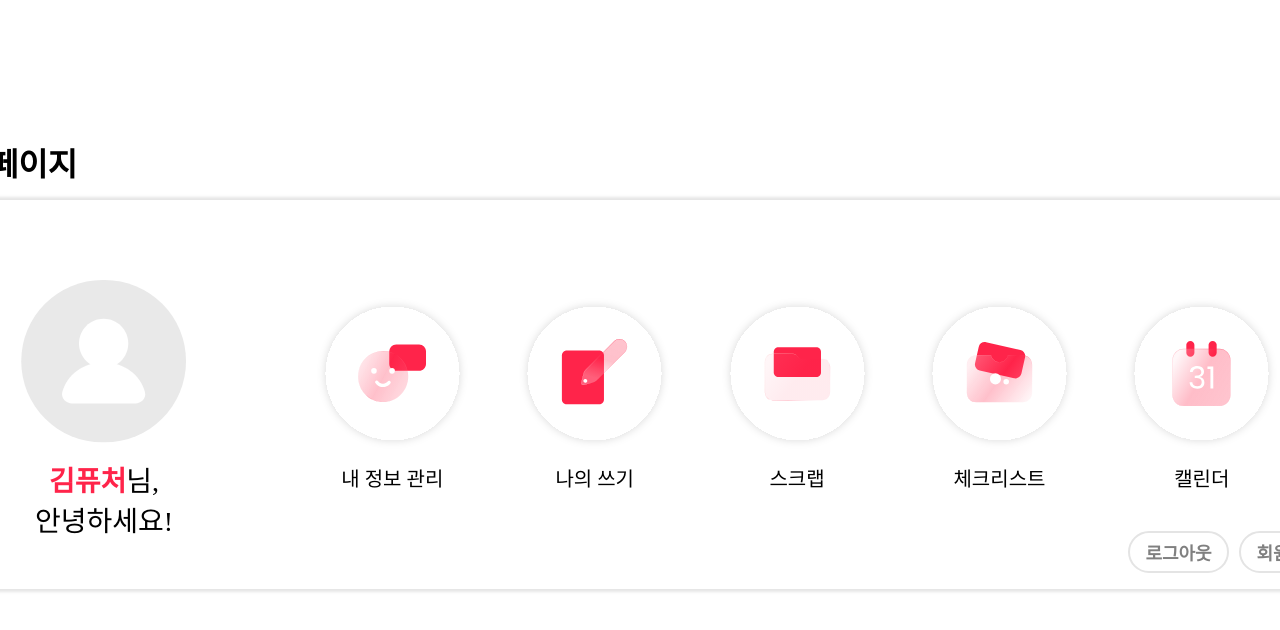
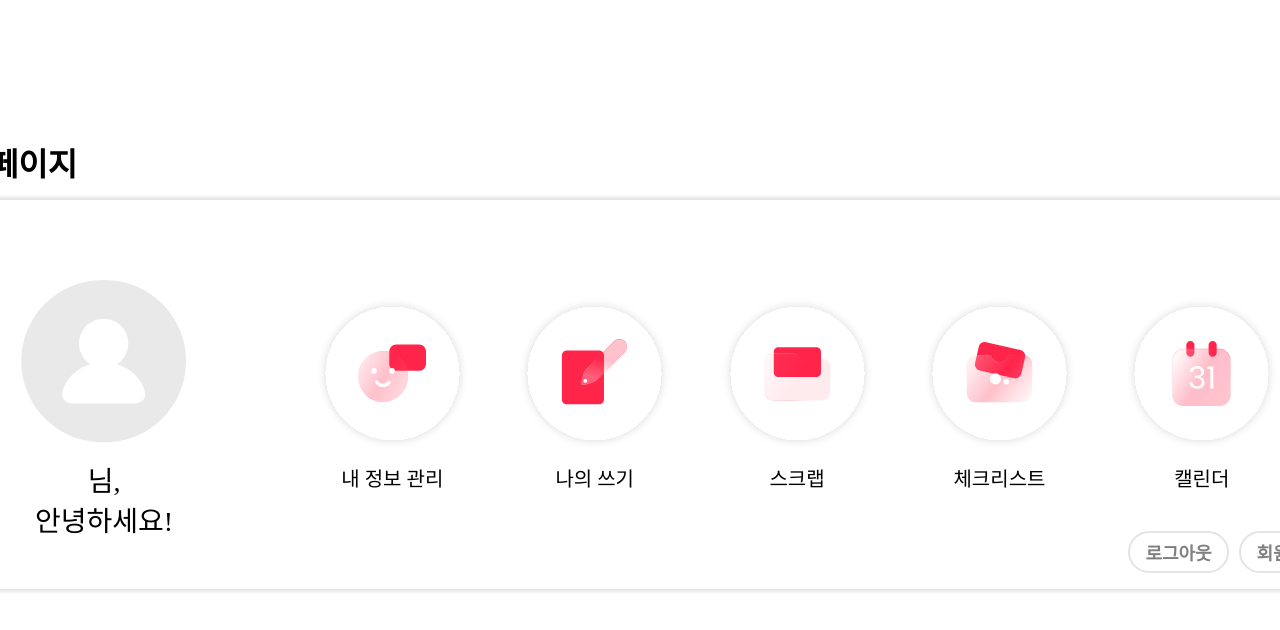
Before and after one commit to to-ex/Frontend, a React (Create React App) app: page /mypage in a window 1280 px wide. Shown: the top 630 px of the page. Built offline with nearby package versions, Linux system fonts and the light colour scheme; no server answers.

Commit message:
Feat: api 연동 코드 작성

```diff
--- a/src/pages/MyPage.jsx
+++ b/src/pages/MyPage.jsx
@@ -1,4 +1,5 @@
-import React, { useState } from 'react';
+import React, { useState, useEffect } from 'react';
+import axios from 'axios';
 import styled from 'styled-components';
 import Modal from '../components/Modal';
 import ConfirmModal from '../components/ConfirmModal';
@@ -18,7 +19,8 @@ const PageWrapper = styled.div`
   margin: 11% auto 0;
   a {
     text-decoration: none;
-  color: black;
+    color: black;
+  }
 `;
 
 const PageHeader = styled.div`
@@ -146,7 +148,7 @@ const iconMapping = {
 };
 
 function MyPage() {
-  const [userInfo] = useState({ name: '김퓨처' });
+  const [userInfo, setUserInfo] = useState({ userId: '', username: '', email: '' });
   const [modalVisible, setModalVisible] = useState(false);
   const [modalContent, setModalContent] = useState('');
   const [confirmModalVisible, setConfirmModalVisible] = useState(false);
@@ -161,8 +163,21 @@ function MyPage() {
     { id: 2, title: '나의 쓰기', icon: 'writing', path: null },
     { id: 3, title: '스크랩', icon: 'scrap', path: null },
     { id: 4, title: '체크리스트', icon: 'checklist', path: null },
-    { id: 5, title: '캘린더', icon: 'calendar', path: null } //이후 path 추가 예정
+    { id: 5, title: '캘린더', icon: 'calendar', path: null }
   ]);
+
+  useEffect(() => {
+    const fetchUserInfo = async () => {
+      try {
+        const response = await axios.get('/api/v1/mypage');
+        setUserInfo(response.data);
+      } catch (error) {
+        console.error('Failed to fetch user info', error);
+      }
+    };
+
+    fetchUserInfo();
+  }, []);
 
   const handleLogoutClick = () => {
     setModalContent('로그아웃 하시겠습니까?');
@@ -208,7 +223,7 @@ return (
       <UserGreeting>
         <StyledPerson1 style={{ width: '165.64px', height: '163.17px'}}/>
         <GreetingContainer>
-          <UserName>{userInfo.name}</UserName>
+          <UserName>{userInfo.username}</UserName>
           <NameSuffix>님,</NameSuffix>
         </GreetingContainer>
         <AdditionalGreeting>안녕하세요!</AdditionalGreeting>
```
